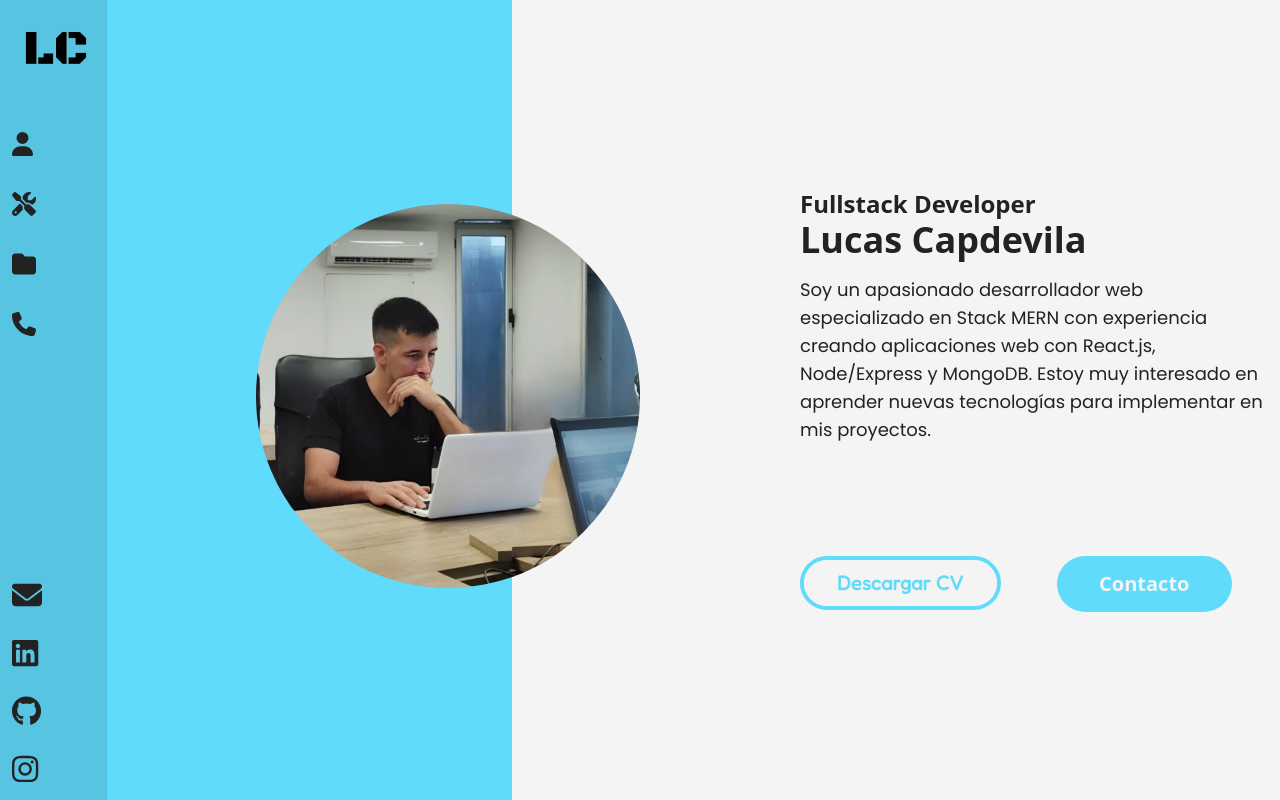
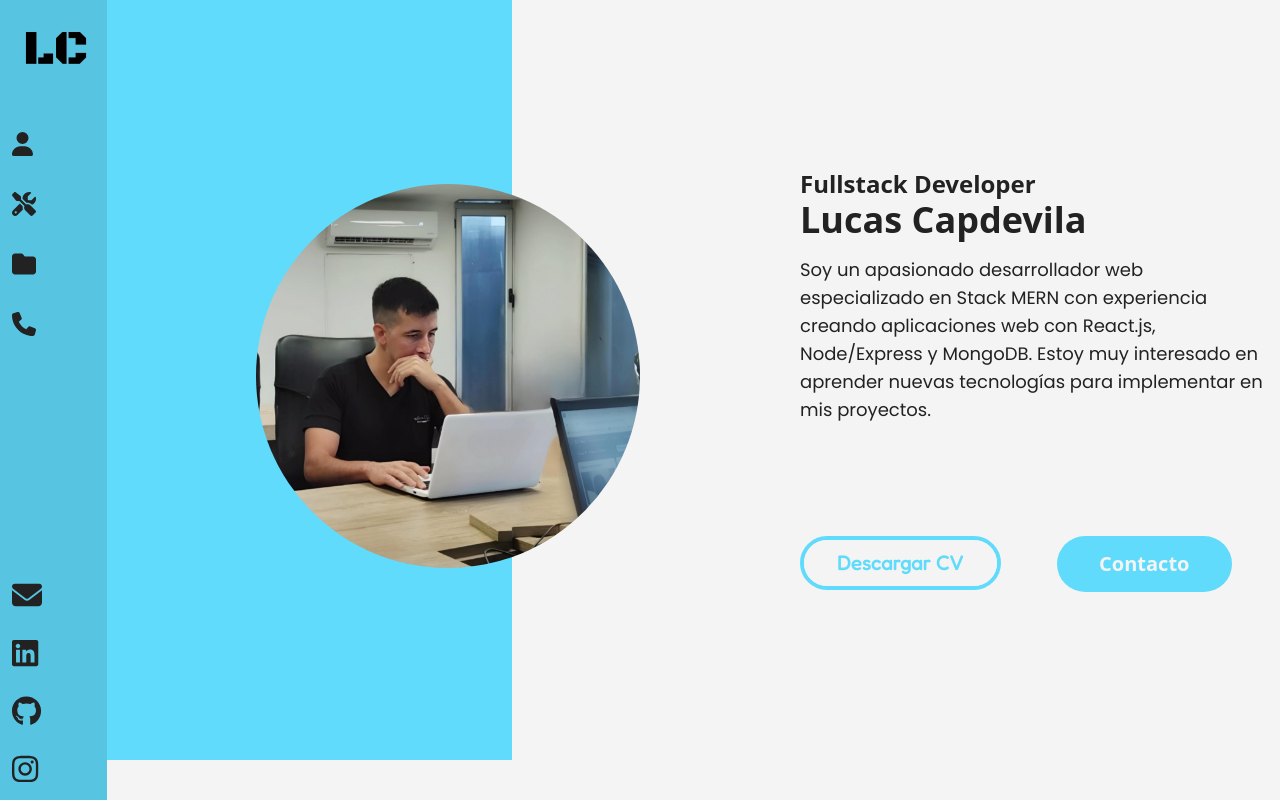
Before and after one commit to lucasecapdevila/portfolio-web, a React (Vite) app: page / in a window 1280 px wide. Built offline with nearby package versions, Linux system fonts and the light colour scheme.

Commit message:
se ajustan medidas en página de inicio

```diff
--- a/src/components/pages/Home.jsx
+++ b/src/components/pages/Home.jsx
@@ -5,7 +5,7 @@ import { Link } from "react-router-dom"
 
 const Home = () => {
   return (
-    <main>
+    <main className="min-h-[95vh]">
       <div className="relative flex flex-col md:flex-row h-full">
         <div className="w-full md:w-1/2 xl:w-2/5 h-2/5 md:h-full md:bg-reactLightBlue"></div>
         <img
--- a/src/index.css
+++ b/src/index.css
@@ -24,7 +24,6 @@
 }
 
 #root{
-  min-height: 100vh;
   display: flex;
 }
 
```
